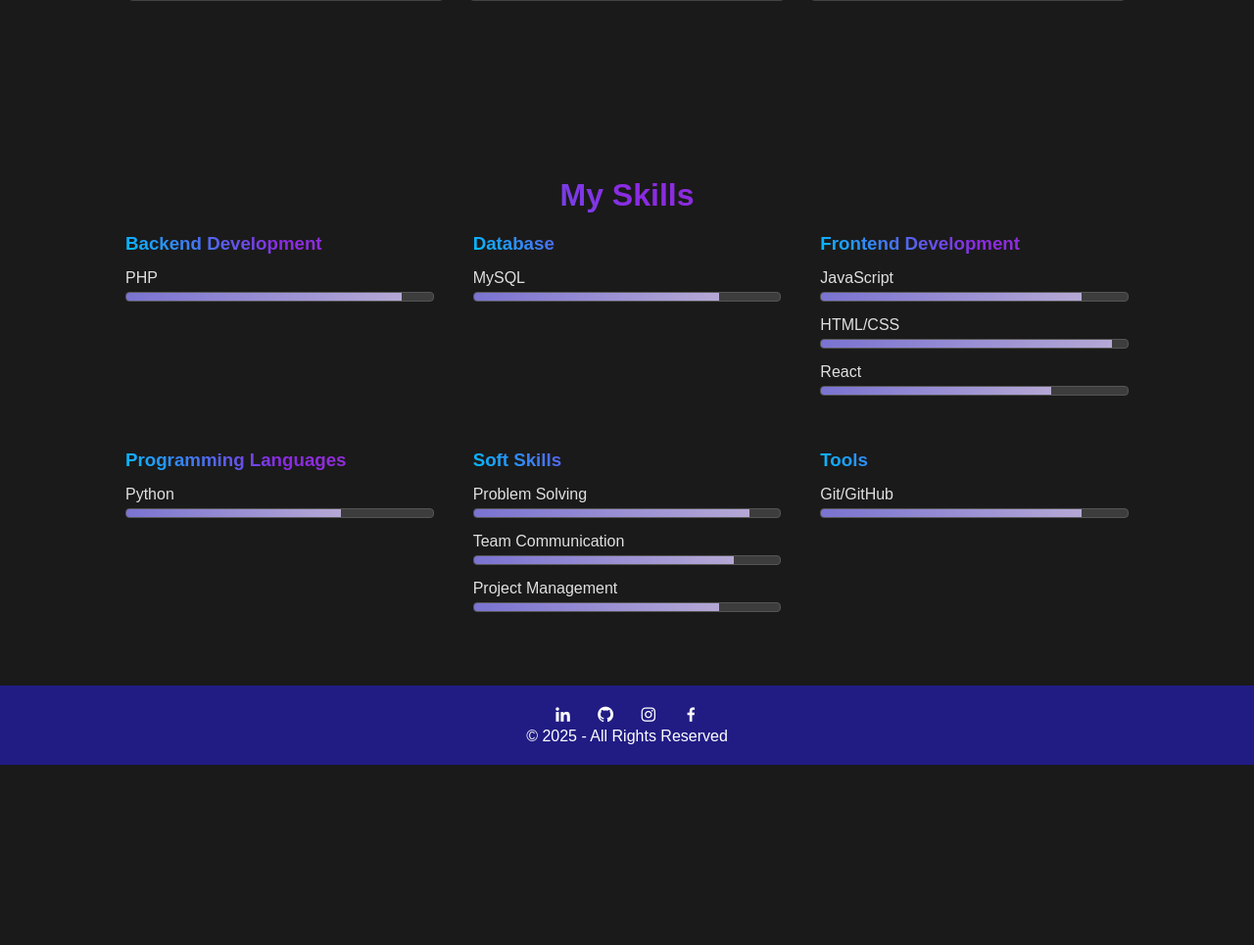
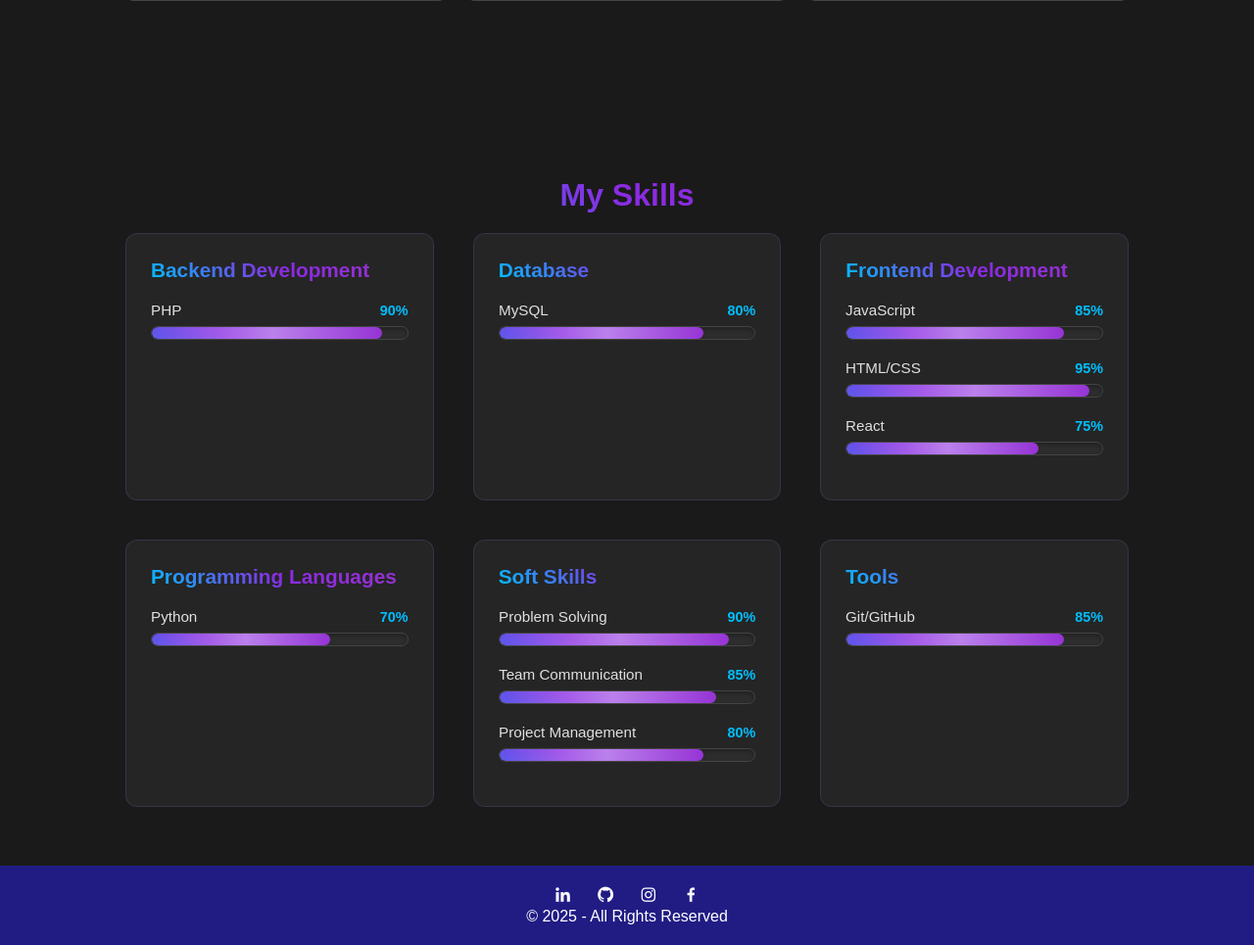
Before and after one commit to AsifJawad15/portfolio, a PHP site: page / in a window 1280 px wide. Shown: the part 1697-2662 px from the top of the page at 98% size. Before the commit the page ends 2478 px from the top, so only its background shows below. Run offline with PHP 8.4, Linux system fonts and the light colour scheme; data comes from the database, SQL or seed files in the repository; some libraries are stand-ins or nearby versions.

Commit message:
Enhance skills section with vibrant animations and glassmorphism

```diff
--- a/css/style.css
+++ b/css/style.css
@@ -493,35 +493,93 @@ h1, h2, h3, h4, h5, h6 {
   grid-template-columns: repeat(auto-fit,minmax(280px,1fr));
   gap: 40px;
 }
+
+.skill-box {
+  background: rgba(45, 45, 45, 0.6);
+  backdrop-filter: blur(10px);
+  border: 1px solid rgba(122, 115, 209, 0.2);
+  border-radius: 12px;
+  padding: 25px;
+  transition: transform 0.3s ease, box-shadow 0.3s ease;
+}
+
+.skill-box:hover {
+  transform: translateY(-5px);
+  box-shadow: 0 10px 30px rgba(0, 191, 255, 0.2), 0 0 20px rgba(138, 43, 226, 0.1);
+  border-color: rgba(122, 115, 209, 0.4);
+}
+
 .skill-box h3 {
-  margin-bottom: 15px;
+  margin-bottom: 20px;
   background: linear-gradient(45deg, #00bfff, #8a2be2, #9932cc);
   -webkit-background-clip: text;
   -webkit-text-fill-color: transparent;
   background-clip: text;
   font-weight: 600;
+  font-size: 1.3rem;
 }
 .skill {
-  margin-bottom: 15px;
+  margin-bottom: 20px;
+  position: relative;
 }
+
 .skill span {
-  display: block;
-  margin-bottom: 5px;
+  display: flex;
+  justify-content: space-between;
+  align-items: center;
+  margin-bottom: 8px;
   color: #e0e0e0;
+  font-weight: 500;
+  font-size: 0.95rem;
+}
+
+.skill span::after {
+  content: attr(data-percent);
+  color: #00bfff;
+  font-weight: 600;
+  font-size: 0.9rem;
 }
 .skill-bar {
-  background: #3d3d3d;
-  border-radius: 4px;
+  background: #2d2d2d;
+  border-radius: 8px;
   overflow: hidden;
-  border: 1px solid #555;
+  border: 1px solid #444;
+  position: relative;
+  box-shadow: inset 0 2px 4px rgba(0, 0, 0, 0.3);
 }
 
+.skill-per {
+  width: 0;
+  height: 12px;
+  background: linear-gradient(45deg, #00bfff, #8a2be2, #9932cc);
+  background-size: 200% 200%;
+  animation: gradientShift 3s ease infinite;
+  transition: width 1.5s ease-out;
+  border-radius: 8px;
+  position: relative;
+  overflow: hidden;
+}
 
-.skill-per {
-  width: 0;              /* start collapsed */
-  height: 8px;
-  background: linear-gradient(90deg, #7A73D1, #B5A8D5);
-  transition: width 1.2s ease-out;
+.skill-per::after {
+  content: '';
+  position: absolute;
+  top: 0;
+  left: -100%;
+  width: 100%;
+  height: 100%;
+  background: linear-gradient(90deg, transparent, rgba(255, 255, 255, 0.4), transparent);
+  animation: shimmer 2s infinite;
+}
+
+@keyframes gradientShift {
+  0% { background-position: 0% 50%; }
+  50% { background-position: 100% 50%; }
+  100% { background-position: 0% 50%; }
+}
+
+@keyframes shimmer {
+  0% { left: -100%; }
+  100% { left: 100%; }
 }
 
 /* when we add .fill to .skill-per, it will animate to the target */
--- a/index.php
+++ b/index.php
@@ -116,7 +116,7 @@ while ($r = $res->fetch_assoc()) {
           <h3><?php echo htmlspecialchars($category); ?></h3>
           <?php foreach ($items as $skill): ?>
             <div class="skill">
-              <span><?php echo htmlspecialchars($skill['name']); ?></span>
+              <span data-percent="<?php echo (int)$skill['percentage']; ?>%"><?php echo htmlspecialchars($skill['name']); ?></span>
               <div class="skill-bar">
                 <div class="skill-per" data-per="<?php echo (int)$skill['percentage']; ?>%"></div>
               </div>
```
